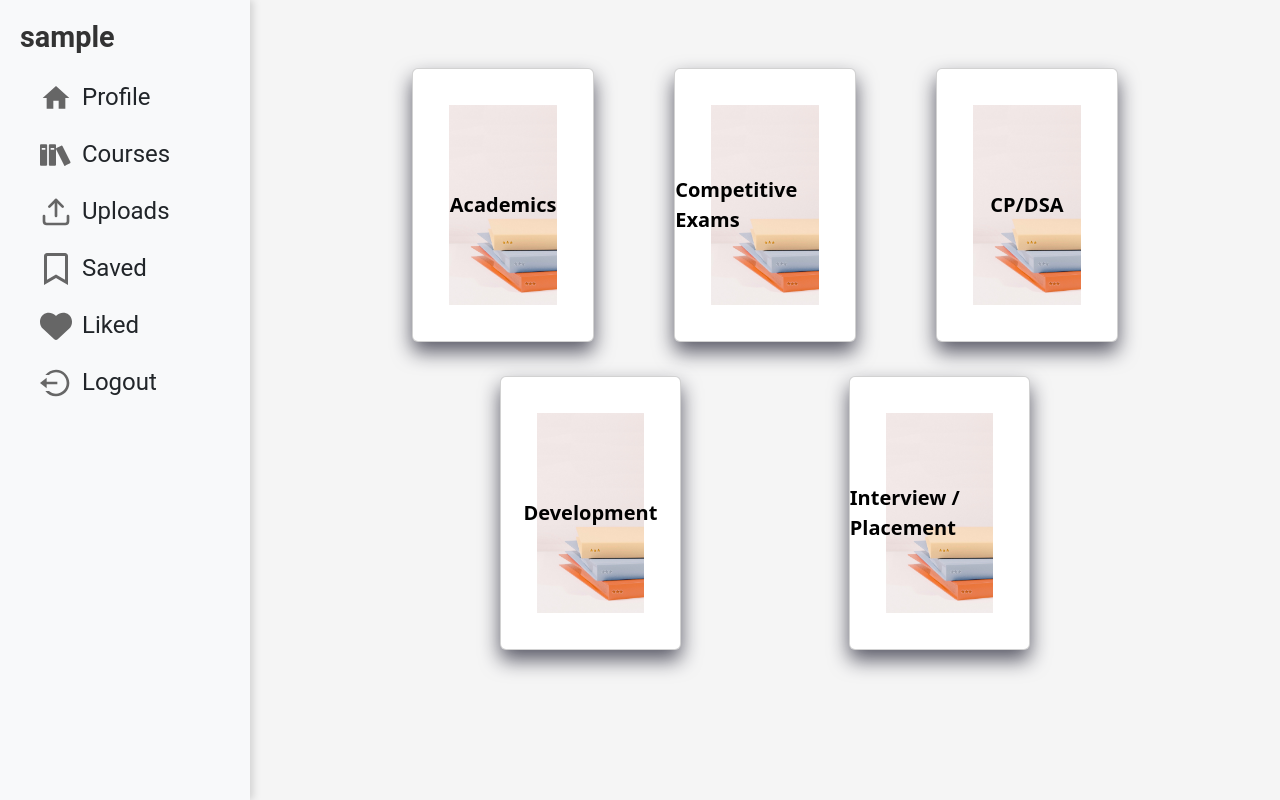
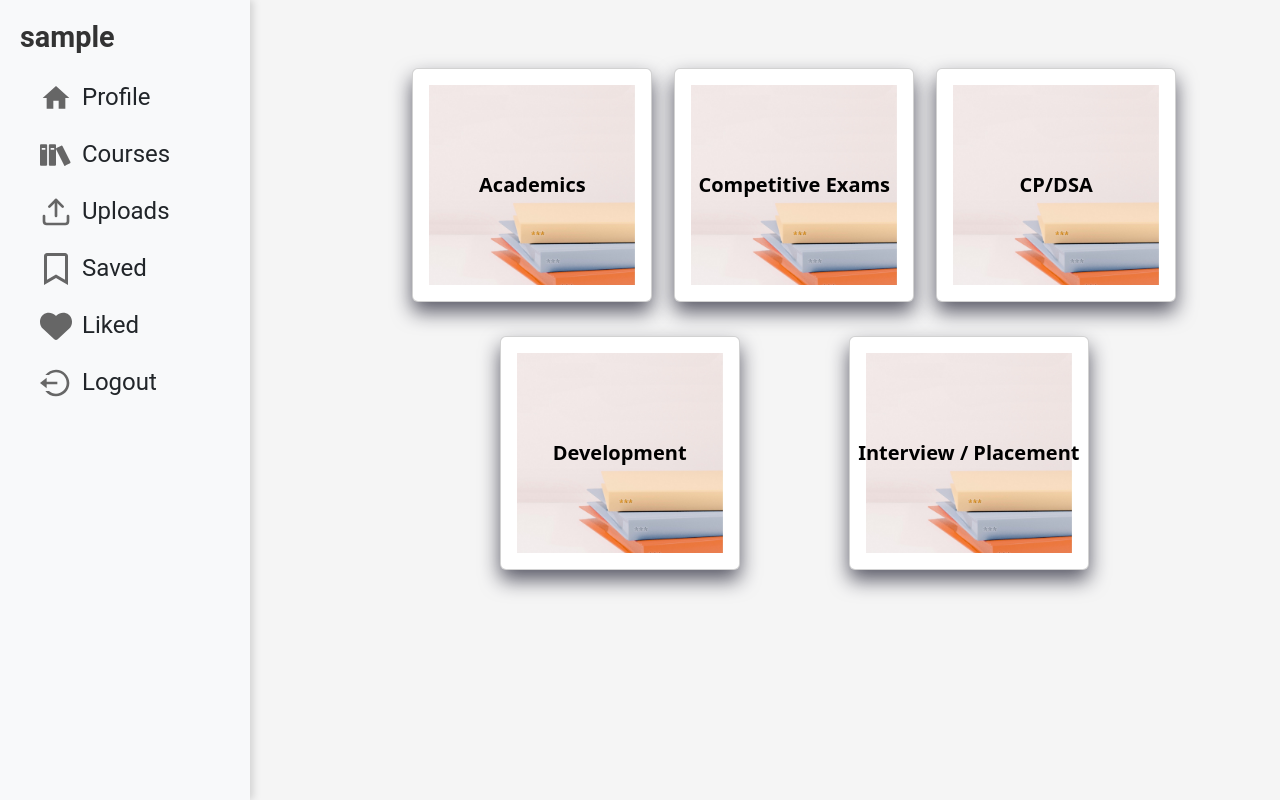
Before and after one commit to TVimala/Resource-Sharing-Platform, a React (Vite) app: page /courses in a window 1280 px wide. Built offline with nearby package versions, Linux system fonts and the light colour scheme; sample sign-in values are in the browser's storage; a web font is replaced by a local one.

Commit message:
add:changes

```diff
--- a/src/components/badges/Badges.css
+++ b/src/components/badges/Badges.css
@@ -3,9 +3,10 @@
     width:100px;
     height: 100px;
 }
-.card {
+/* .card {
     width: auto;
-    max-width: 100%; /* Ensures it doesn't overflow the container */
-    padding: 20px; /* Add some padding for a better look */
-    box-shadow: 0 4px 8px rgba(0, 0, 0, 0.1); /* Optional: Card shadow for a card-like appearance */
+    max-width: 100%;
+    padding: 20px;
+    box-shadow: 0 4px 8px rgba(0, 0, 0, 0.1);
   }
+   */
--- a/src/components/badges/Badges.jsx
+++ b/src/components/badges/Badges.jsx
@@ -1,20 +1,15 @@
 import React, { useState, useEffect, useContext } from 'react';
 import { userLoginContext } from '../../contexts/userLoginContext';
 import './Badges.css'
-
 function Badges() {
   const { currentUser } = useContext(userLoginContext);
   const [uploads, setUploads] = useState({ uploadCount: 0 });
   const [msg, setMsg] = useState('');
-
-  // Array of badge images corresponding to upload count thresholds
   const badgeImages = [
-    { count: 3, image: 'alien1.png' },  // First badge at 5 uploads
-    { count: 5, image: 'alien2.png' }, // Second badge at 10 uploads
-    { count: 9, image: 'alien3.png' }  // Third badge at 15 uploads
-    // Add more badges as needed
+    { count: 3, image: 'alien1.png' },
+    { count: 5, image: 'alien2.png' },
+    { count: 9, image: 'alien3.png' }
   ];
-
   async function fetchUploads(username) {
     try {
       let res = await fetch(`http://localhost:4000/user-api/user-uploads/${currentUser.username}`);
@@ -47,16 +42,16 @@ function Badges() {
 
   return (
     <div className="badges-container">
-      <div className="card">
+      <div className="card w-100">
         <div className="card-header text-center">
           <h1>Badges</h1>
         </div>
         <div className="card-body">
-          {msg && <p>{msg}</p>}  {/* Display any messages */}
+          {msg && <p>{msg}</p>}
           {!msg && (
             <>
               <p>Here are your earned badges:</p>
-              <div className="badge-list">
+              <div className="badge-list d-flex">
                 {displayedBadges.map((badge, index) => (
                   <div className="badge" key={index}>
                     <img src={badge.image} alt={`badge-${index}`} className="badge-icon" />
```
